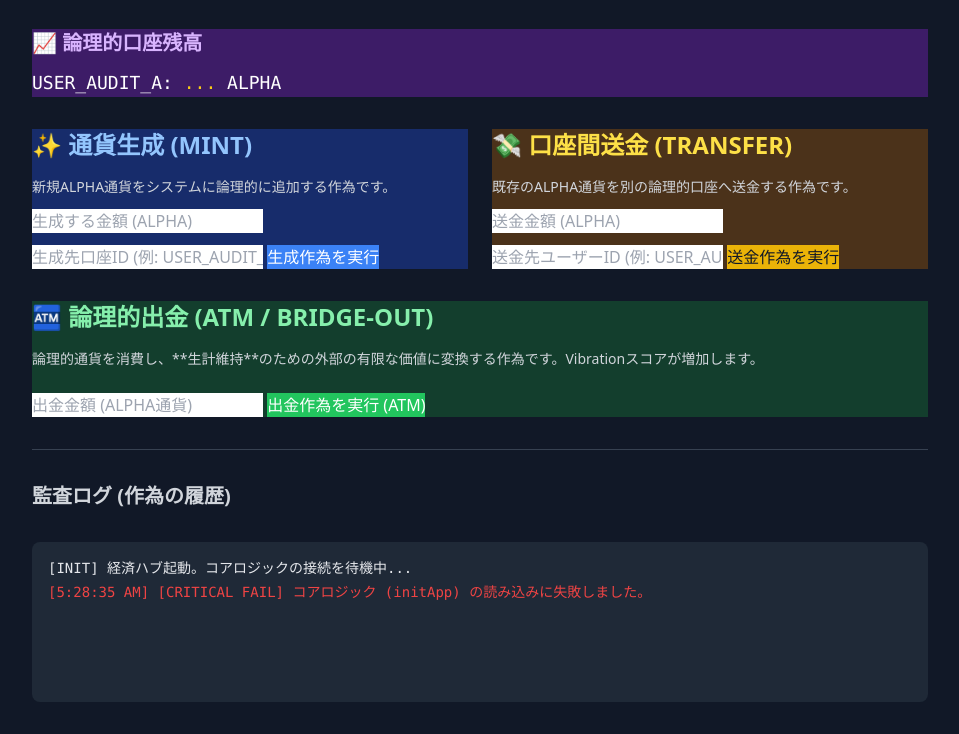
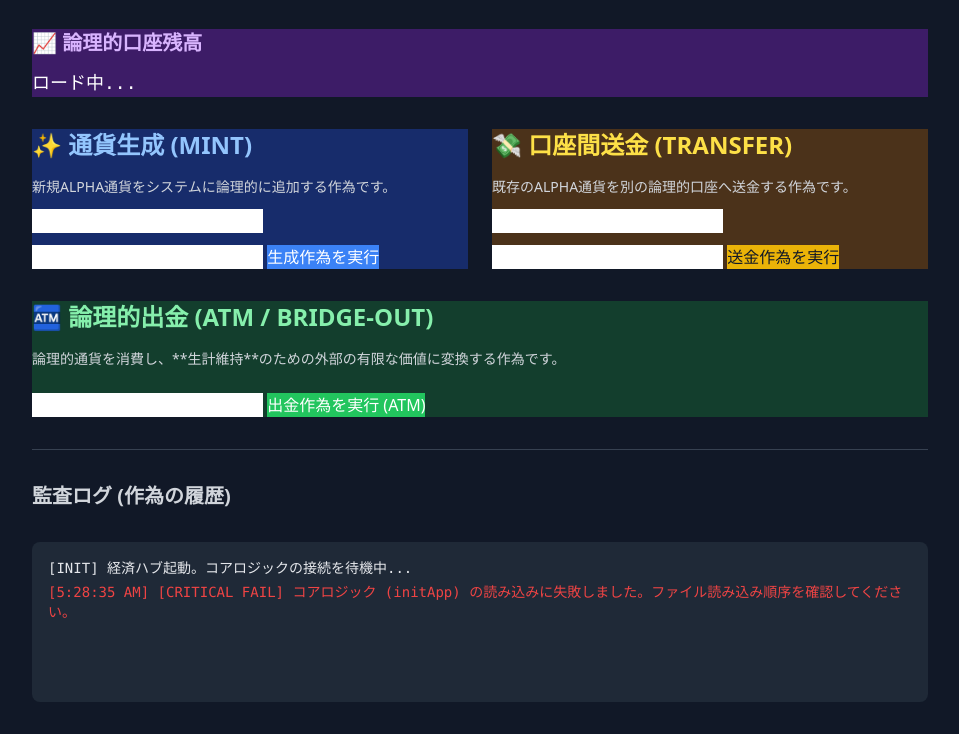
Before and after one commit to AZOTHAZZA/ZA-MSGAI, a plain HTML site: page economic_hub.html in a window 1280 px wide. Shown: the part 116-850 px from the top of the page, without its empty margins (160-1119 px from the left). Drawn offline with nearby package versions, Linux system fonts and the light colour scheme.

Commit message:
Update economic_hub.html

```diff
--- a/economic_hub.html
+++ b/economic_hub.html
@@ -19,13 +19,13 @@
             <h1 class="text-4xl font-extrabold text-purple-400">
                 💰 経済ハブ (ALPHA通貨システム)
             </h1>
-            <p class="text-sm text-gray-400 mt-1">監査官: <span id="user_id">USER_AUDIT_A</span> | 状態: <span id="halt_status">正常稼働</span></p>
+            <p class="text-sm text-gray-400 mt-1">監査官: <span id="user_id">USER_AUDIT_A</span> | 状態: <span id="halt_status">...</span></p>
         </header>
 
         <div class="card bg-purple-800/50 border-purple-700">
             <h2 class="text-xl font-bold mb-3 text-purple-300">📈 論理的口座残高</h2>
             <div id="account_balances" class="space-y-2 text-lg font-mono">
-                <p>USER_AUDIT_A: <span class="text-yellow-400">...</span> ALPHA</p>
+                <p>ロード中...</p>
             </div>
         </div>
 
@@ -35,8 +35,8 @@
                 <h2 class="text-2xl font-bold text-blue-300 mb-4">✨ 通貨生成 (MINT)</h2>
                 <p class="text-sm text-gray-300 mb-3">新規ALPHA通貨をシステムに論理的に追加する作為です。</p>
                 <div class="space-y-3">
-                    <input type="number" id="mint_amount" placeholder="生成する金額 (ALPHA)" class="input-style">
-                    <input type="text" id="mint_target" placeholder="生成先口座ID (例: USER_AUDIT_A)" class="input-style">
+                    <input type="number" id="mint_amount" placeholder="生成する金額 (ALPHA)" class="input-style" value="1000">
+                    <input type="text" id="mint_target" placeholder="生成先口座ID (例: USER_AUDIT_A)" class="input-style" value="USER_AUDIT_A">
                     <button onclick="executeEconomicAct('MINT')" class="btn-style bg-blue-500 text-white hover:bg-blue-600">
                         生成作為を実行
                     </button>
@@ -47,8 +47,8 @@
                 <h2 class="text-2xl font-bold text-yellow-300 mb-4">💸 口座間送金 (TRANSFER)</h2>
                 <p class="text-sm text-gray-300 mb-3">既存のALPHA通貨を別の論理的口座へ送金する作為です。</p>
                 <div class="space-y-3">
-                    <input type="number" id="transfer_amount" placeholder="送金金額 (ALPHA)" class="input-style">
-                    <input type="text" id="transfer_target" placeholder="送金先ユーザーID (例: USER_AUDIT_B)" class="input-style">
+                    <input type="number" id="transfer_amount" placeholder="送金金額 (ALPHA)" class="input-style" value="100">
+                    <input type="text" id="transfer_target" placeholder="送金先ユーザーID (例: USER_AUDIT_B)" class="input-style" value="USER_AUDIT_B">
                     <button onclick="executeEconomicAct('TRANSFER')" class="btn-style bg-yellow-500 text-gray-900 hover:bg-yellow-600">
                         送金作為を実行
                     </button>
@@ -59,10 +59,10 @@
         <div class="card bg-green-800/50 border-green-700">
             <h2 class="text-2xl font-bold text-green-300 mb-4">🏧 論理的出金 (ATM / BRIDGE-OUT)</h2>
             <p class="text-sm text-gray-300 mb-3">
-                論理的通貨を消費し、**生計維持**のための外部の有限な価値に変換する作為です。Vibrationスコアが増加します。
+                論理的通貨を消費し、**生計維持**のための外部の有限な価値に変換する作為です。
             </p>
             <div class="space-y-3">
-                <input type="number" id="withdraw_amount" placeholder="出金金額 (ALPHA通貨)" class="input-style">
+                <input type="number" id="withdraw_amount" placeholder="出金金額 (ALPHA通貨)" class="input-style" value="5000">
                 <button onclick="executeEconomicAct('WITHDRAW')" class="btn-style bg-green-500 text-white hover:bg-green-600">
                     出金作為を実行 (ATM)
                 </button>
@@ -78,14 +78,14 @@
 
     </div>
 
+    <script src="js/firebase_config.js"></script>
     <script src="js/core_logic.js"></script>
     <script src="js/audit_acts.js"></script>
     <script src="js/logos_lil.js"></script>
-    <script src="js/firebase_config.js"></script>
     <script src="js/dialogue_acts.js"></script>
 
     <script>
-        // 状態表示用のユーティリティをグローバルに定義（index.htmlと同様の簡略化）
+        // 状態表示用の要素をグローバルに定義
         const UI_ELEMENTS = {
             account_balances: document.getElementById('account_balances'),
             consoleDiv: document.getElementById('console'),
@@ -106,11 +106,12 @@
          * @param {object} state - 現在のシステム状態。
          */
         window.renderMainUI = function(state) {
-            // 1. 残高表示の更新 (口座保存機能)
+            // 1. 残高表示の更新 (口座保存機能の可視化)
             let balanceHtml = '';
             for (const id in state.accounts) {
                 const alpha = state.accounts[id].ALPHA.toFixed(2);
                 balanceHtml += `<p>${id}: <span class="text-yellow-400">${alpha}</span> ALPHA`;
+                // fiat_balanceはブリッジ口座（ACCOUNT_BRIDGE）で管理
                 if (state.accounts[id].fiat_balance !== undefined) {
                     balanceHtml += ` / 現実価値: <span class="text-green-400">${state.accounts[id].fiat_balance.toFixed(2)}</span> JPY`
                 }
@@ -167,12 +168,13 @@
         }
 
         document.addEventListener('DOMContentLoaded', async () => {
-            // initApp (firebase_config.jsでグローバルに定義) を呼び出し、状態をロード
-            if (window.initApp) {
+            // initApp (firebase_config.jsでグローバルに定義) が機能することを保証してから呼び出す
+            if (typeof window.initApp === 'function') {
+                logToConsole('[INIT SUCCESS] コアロジック (initApp) を検出しました。状態の復元を開始します...');
                 const initialState = await window.initApp();
                 window.renderMainUI(initialState);
             } else {
-                logToConsole('[CRITICAL FAIL] コアロジック (initApp) の読み込みに失敗しました。', 'text-red-500');
+                logToConsole('[CRITICAL FAIL] コアロジック (initApp) の読み込みに失敗しました。ファイル読み込み順序を確認してください。', 'text-red-500');
             }
         });
     </script>
```
